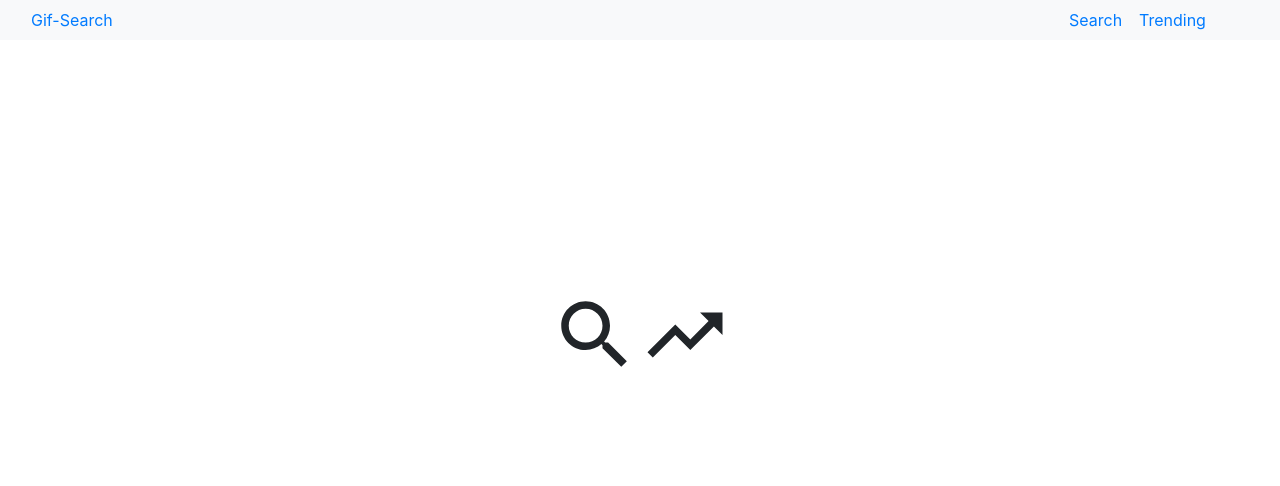
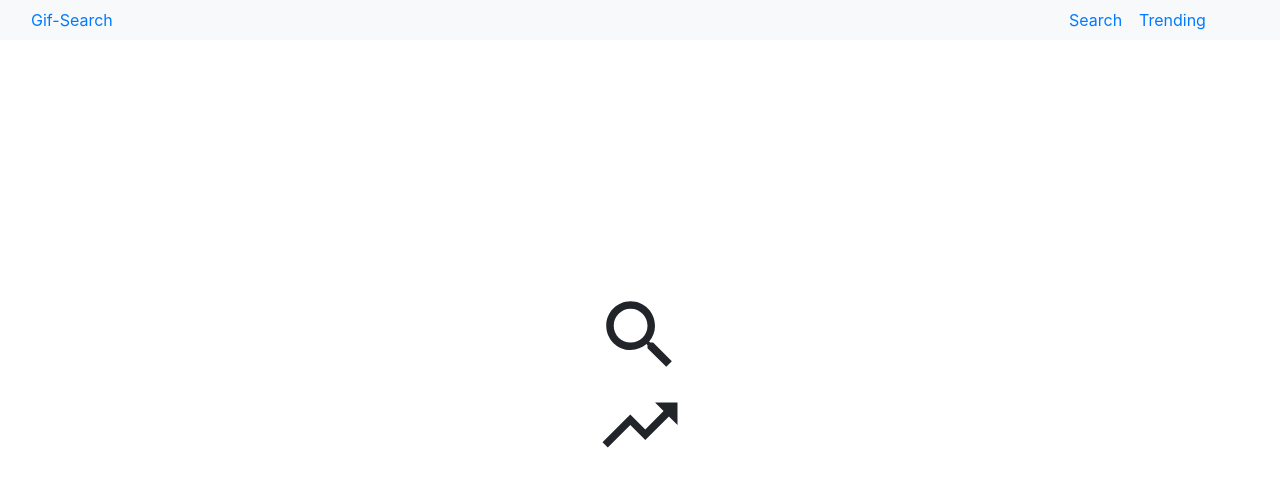
Before and after one commit to urnotjessie/gif-search-react-app-frontend, a React (Create React App) app: page / in a window 1280 px wide. Shown: the top 486 px of the page. Built offline with nearby package versions, Linux system fonts and the light colour scheme.

Commit message:
add onClick to icons

```diff
--- a/src/components/Home.js
+++ b/src/components/Home.js
@@ -2,13 +2,21 @@ import React from 'react';
 import { MdSearch } from 'react-icons/md';
 import { MdTrendingUp } from 'react-icons/md';
 
-const Home = () => {
-  return (
-    <div className="home-form">
-        <MdSearch size={90}/>
-        <MdTrendingUp size={90} />
-    </div>
-  )
+class Home extends React.Component {
+
+  handleClick = (event) => {
+    console.log(event.target.id)
+  }
+
+  render() {
+    return (
+      <div className="home-form">
+        <div onClick={this.handleClick}><MdSearch id="search" size={90} /></div>
+        <div onClick={this.handleClick}><MdTrendingUp id="trending" size={90} /></div>
+      </div>
+    )
+  }
+
 }
 
 export default Home;
```
